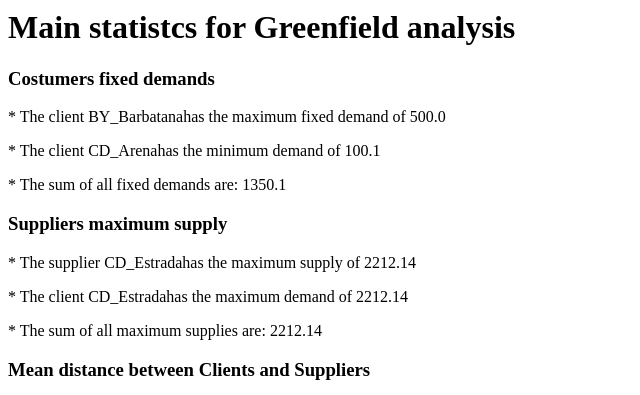
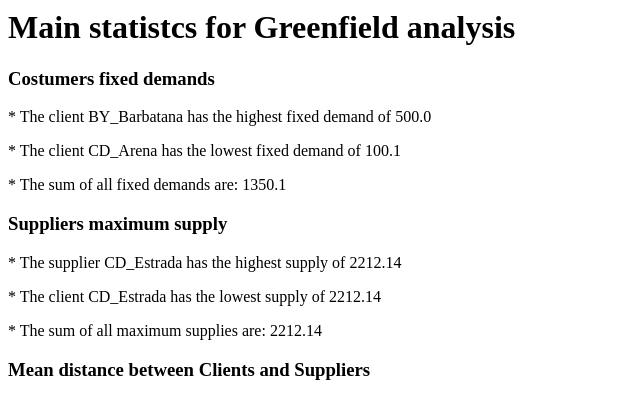
Before and after one commit to Raphael-D-F-Gomes/greenfield_analysis, a Flask app: template templates/html_report.html in a window 1280 px wide. Shown: the part 166-561 px from the top of the page, without its empty margins (0-640 px from the left). Run offline with Flask 2, Linux system fonts and the light colour scheme; the template is opened without the code that fills it, so the values that code supplies are empty.

Commit message:
Updating html_report

```diff
--- a/templates/html_report.html
+++ b/templates/html_report.html
@@ -15,13 +15,13 @@
 
                             <h1> Main statistcs for Greenfield analysis </h1>
                             <h3> Costumers fixed demands </h3>
-                            <p> * The client BY_Barbatanahas the maximum fixed demand of 500.0 </p>
-                            <p> * The client CD_Arenahas the minimum demand of 100.1 </p>
+                            <p> * The client BY_Barbatana has the highest fixed demand of 500.0 </p>
+                            <p> * The client CD_Arena has the lowest fixed demand of 100.1 </p>
                             <p> * The sum of all fixed demands are: 1350.1 </p>
 
                             <h3> Suppliers maximum supply </h3>
-                            <p> * The supplier CD_Estradahas the maximum supply of 2212.14 </p>
-                            <p> * The client CD_Estradahas the maximum demand of 2212.14 </p>
+                            <p> * The supplier CD_Estrada has the highest supply of 2212.14 </p>
+                            <p> * The client CD_Estrada has the lowest supply of 2212.14 </p>
                             <p> * The sum of all maximum supplies are: 2212.14 </p>
 
                             <h3> Mean distance between Clients and Suppliers </h3>
```
Also changed, not shown: html_generator.py (+5 -5 lines).
